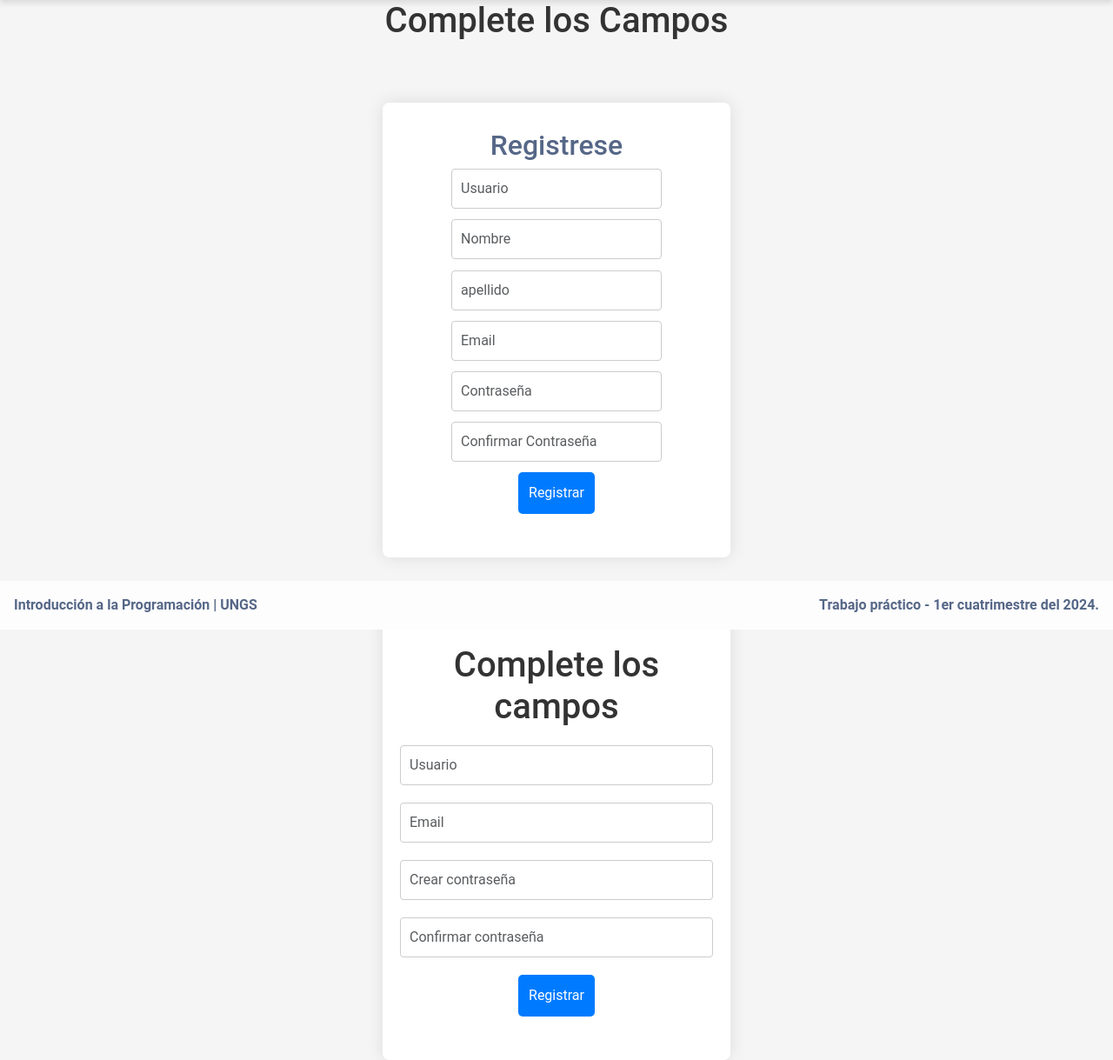
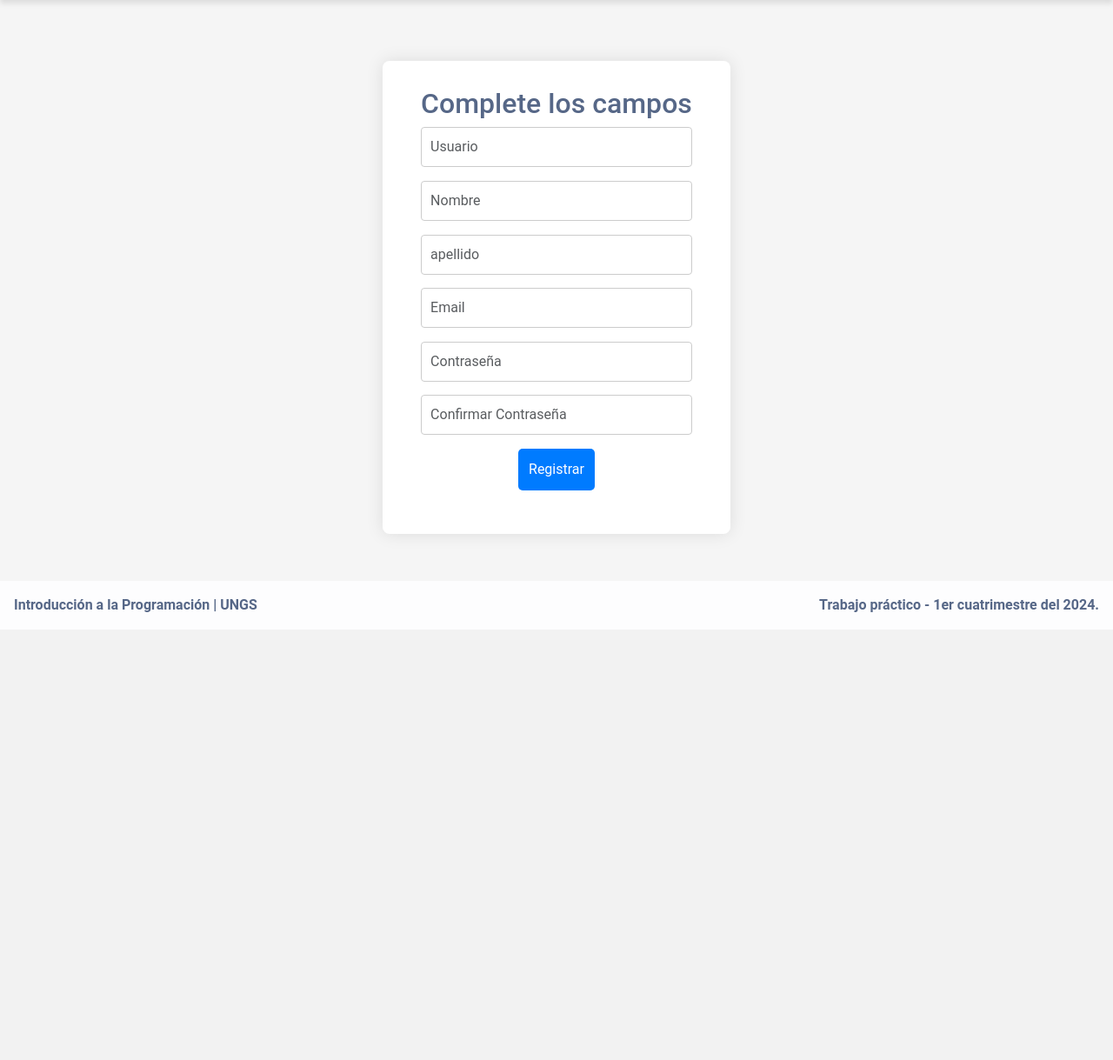
Before and after one commit to NatyEva/TP-Intro_Program, a Django app: page /registration/ in a window 1280 px wide. Shown: the part 76-1295 px from the top of the page at 87% size. After the commit the page ends 780 px from the top, so only its background shows below. Run offline with Django 5.2, Linux system fonts and the light colour scheme; some libraries are stand-ins or nearby versions.

Commit message:
Actualice la documentación y arreglo de html en registration

```diff
--- a/nasa_image_gallery/templates/registration/registration.html
+++ b/nasa_image_gallery/templates/registration/registration.html
@@ -1,11 +1,10 @@
 {% extends 'header.html' %} {% block content %}
 
     <body>
-        <h1>Complete los Campos</h1>
         <div class="registration-form" style="text-align: center;">
             <form action="" method="post" style="display: inline-block;">    {#el metodo post porque queremos que se nos envie como propietarios del sitio web en formato de correo electrinico en nuestra direccion y crsf es un token de seguridad web#}
                 {% csrf_token %}
-                <h2 class="text-center">Registrese</h2>
+                <h2 class="text-center">Complete los campos</h2>
                 <div class="form-group" style="margin-bottom: 5%;">
                      <input type="text" name="username" id="username" class="form-control" placeholder="Usuario" required="required">
                 </div>
@@ -30,28 +29,5 @@
             </form>
         </div>
     </body>
-<body>
-    <div class="registration-form">
-        <form action="" method="post" class="form">
-            {% csrf_token %}
-            <h1>Complete los campos</h1>
-            <div class="form-group">
-                <input type="text" name="username" id="username" class="form-control" placeholder="Usuario" required>
-            </div>
-            <div class="form-group">
-                <input type="email" name="email" id="email" class="form-control" placeholder="Email" required>
-            </div>
-            <div class="form-group">
-                <input type="password" name="password1" id="password1" class="form-control" placeholder="Crear contraseña" required>
-            </div>
-            <div class="form-group">
-                <input type="password" name="password2" id="password2" class="form-control" placeholder="Confirmar contraseña" required>
-            </div>
-            <div class="form-group text-center">
-                <button type="submit" class="btn btn-primary btn-block">Registrar</button>
-            </div>
-        </form>
-    </div>
-</body>
 
 {% endblock %}
```
Also changed, not shown: db.sqlite3, 2 other files.
